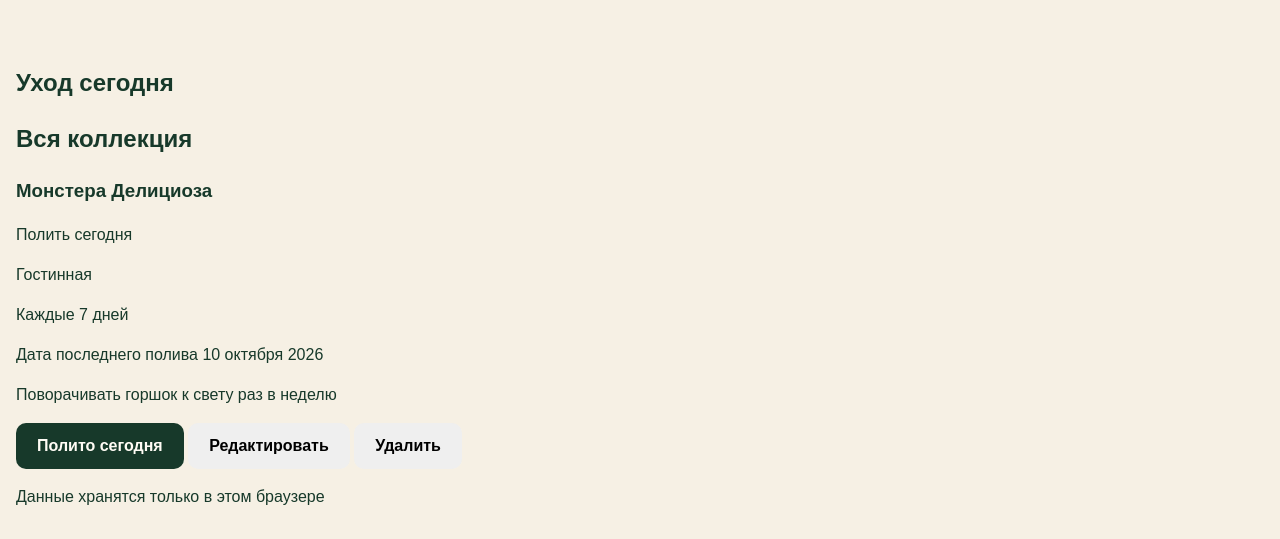
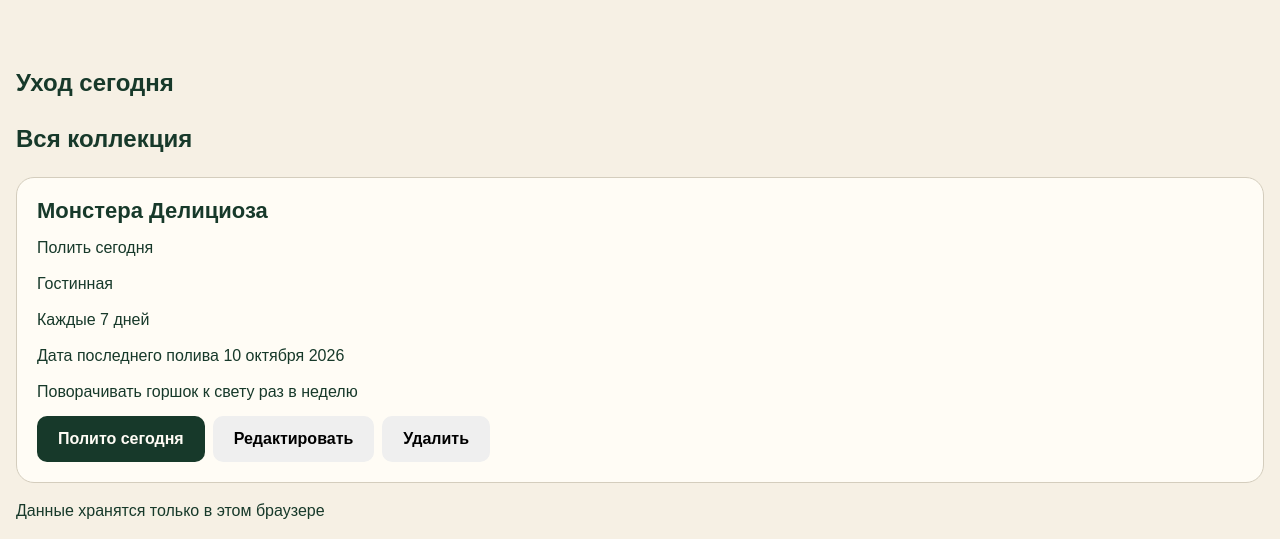
Before and after one commit to Kishkinev/home-plant-catalog, a website built with Vite: page index.html in a window 1280 px wide. Shown: the part 474-1013 px from the top of the page. Built offline with nearby package versions, Linux system fonts and the light colour scheme.

Commit message:
Стили для описания карточки товара

```diff
--- a/src/style.css
+++ b/src/style.css
@@ -111,3 +111,28 @@ textarea {
   font-size: 64px;
   font-weight: 700;
 }
+
+.plant-card {
+  display: grid;
+  gap: 12px;
+  padding: 20px;
+  background-color: var(--color-surface);
+  border: 1px solid var(--color-border);
+  border-radius: 18px;
+}
+
+.plant-card__title,
+.plant-card p {
+  margin: 0;
+}
+
+.plant-card__title {
+  font-size: 22px;
+  line-height: 1.2;
+}
+
+.plant-card__actions {
+  display: flex;
+  flex-wrap: wrap;
+  gap: 8px;
+}
```
